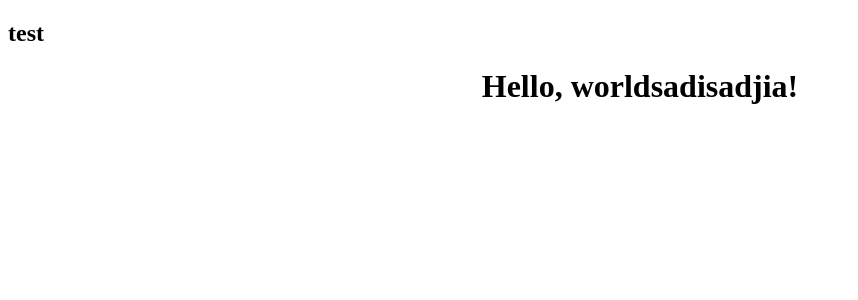
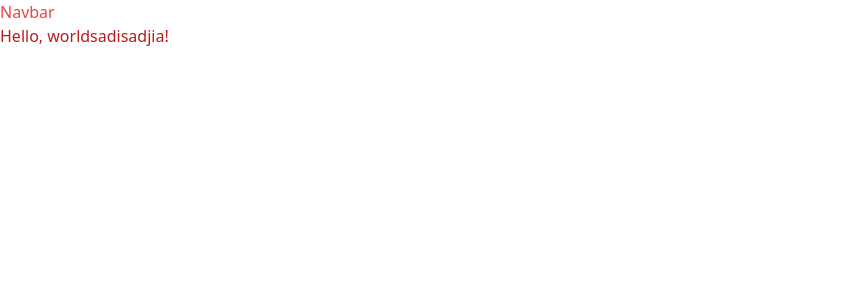
Before and after one commit to joaoalcdev/hourth-challenge, a Next.js app: page / in a window 1280 px wide. Shown: the top 300 px of the page, without its empty margins (0-858 px from the left). Built offline with nearby package versions, Linux system fonts and the light colour scheme.

Commit message:
test style

```diff
--- a/package.json
+++ b/package.json
@@ -15,15 +15,17 @@
     "next": "12.0.10",
     "react": "17.0.2",
     "react-dom": "17.0.2",
-    "sass": "^1.49.7",
-    "styled-components": "^5.3.3"
+    "sass": "^1.49.7"
   },
   "devDependencies": {
     "@types/node": "17.0.17",
     "@types/react": "17.0.39",
     "@types/styled-components": "^5.1.22",
+    "autoprefixer": "^10.4.2",
     "eslint": "7.32.0",
     "eslint-config-next": "12.0.10",
+    "postcss": "^8.4.6",
+    "tailwindcss": "^3.0.20",
     "typescript": "4.5.5"
   }
 }
--- a/pages/_app.tsx
+++ b/pages/_app.tsx
@@ -1,4 +1,4 @@
-// import '../styles/globals.css'
+import '../styles/globals.css'
 import type { AppProps } from 'next/app'
 
 function MyApp({ Component, pageProps }: AppProps) {
--- a/pages/_document.tsx
+++ /dev/null
@@ -1,30 +0,0 @@
-import Document, { DocumentContext } from 'next/document';
-import { ServerStyleSheet } from 'styled-components';
-
-export default class MyDocument extends Document {
-  static async getInitialProps(ctx: DocumentContext) {
-    const sheet = new ServerStyleSheet();
-    const originalRenderPage = ctx.renderPage;
-
-    try {
-      ctx.renderPage = () =>
-        originalRenderPage({
-          enhanceApp: (App) => (props) =>
-            sheet.collectStyles(<App {...props} />),
-        });
-
-      const initialProps = await Document.getInitialProps(ctx);
-      return {
-        ...initialProps,
-        styles: (
-          <>
-            {initialProps.styles}
-            {sheet.getStyleElement()}
-          </>
-        ),
-      };
-    } finally {
-      sheet.seal();
-    }
-  }
-}
--- a/pages/index.tsx
+++ b/pages/index.tsx
@@ -3,16 +3,6 @@ import type { NextPage } from 'next';
 import "isomorphic-fetch";
 import Head from 'next/head';
 import Link from 'next/link';
-
-import styled, { createGlobalStyle } from 'styled-components';
-const GlobalStyle = createGlobalStyle`
- h1 {
-   /* font-size: 4rem; */
- }
-`;
-const Container = styled.div`
-  text-align: center;
-`;
 
 import { Navbar } from '../src/components/Navbar/Navbar';
 
@@ -25,11 +15,7 @@ const Home: NextPage = () => {
         <link rel="icon" href="/favicon.ico" />
       </Head>
       <Navbar />
-      <Container>
-        <GlobalStyle />
-        <h1>Hello, worldsadisadjia!</h1>
-      </Container>
-
+        <h1 className="text-red-700 abcdaamazonia">Hello, worldsadisadjia!</h1>
     </>
   )
 }
--- /dev/null
+++ b/postcss.config.js
@@ -0,0 +1,6 @@
+module.exports = {
+  plugins: {
+    tailwindcss: {},
+    autoprefixer: {},
+  },
+}
--- a/src/components/Navbar/Navbar.tsx
+++ b/src/components/Navbar/Navbar.tsx
@@ -6,7 +6,7 @@ import Image from 'next/image'
 export function Navbar() {
   return (
     <section className="">
-      <h1>test</h1>
+      <h1 className="text-red-500">Navbar</h1>
     </section>
   )
 }
--- /dev/null
+++ b/tailwind.config.js
@@ -0,0 +1,10 @@
+module.exports = {
+  content: [
+    "./pages/**/*.{js,ts,jsx,tsx}",
+    "./src/components/**/*.{js,ts,jsx,tsx}",
+  ],
+  theme: {
+    extend: {},
+  },
+  plugins: [],
+}
```
Also changed, not shown: styles/globals.css (+3 -16 lines), 2 other files (tests, documents, lock files or other folders).
